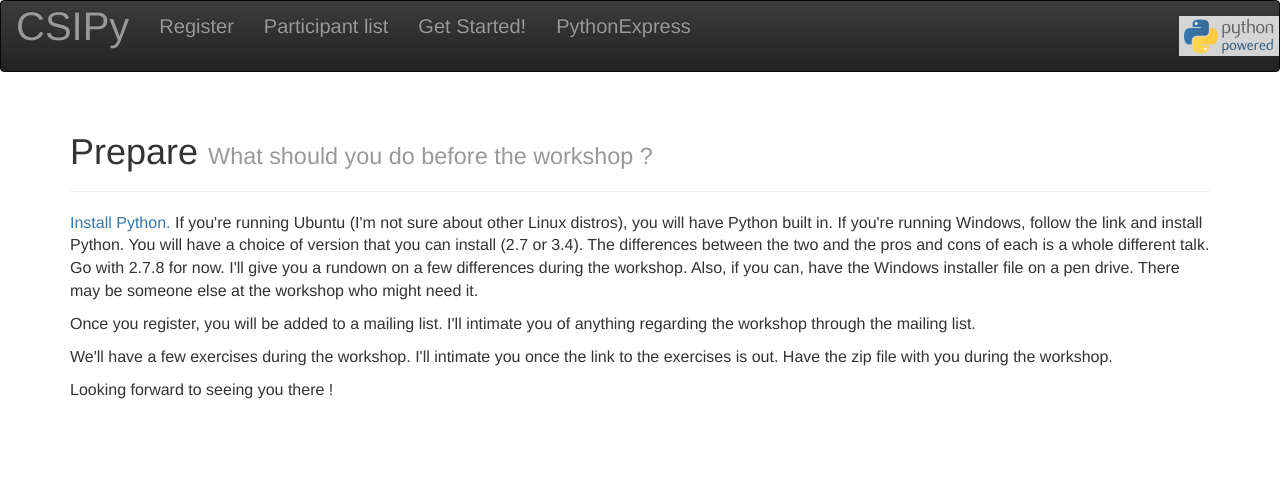
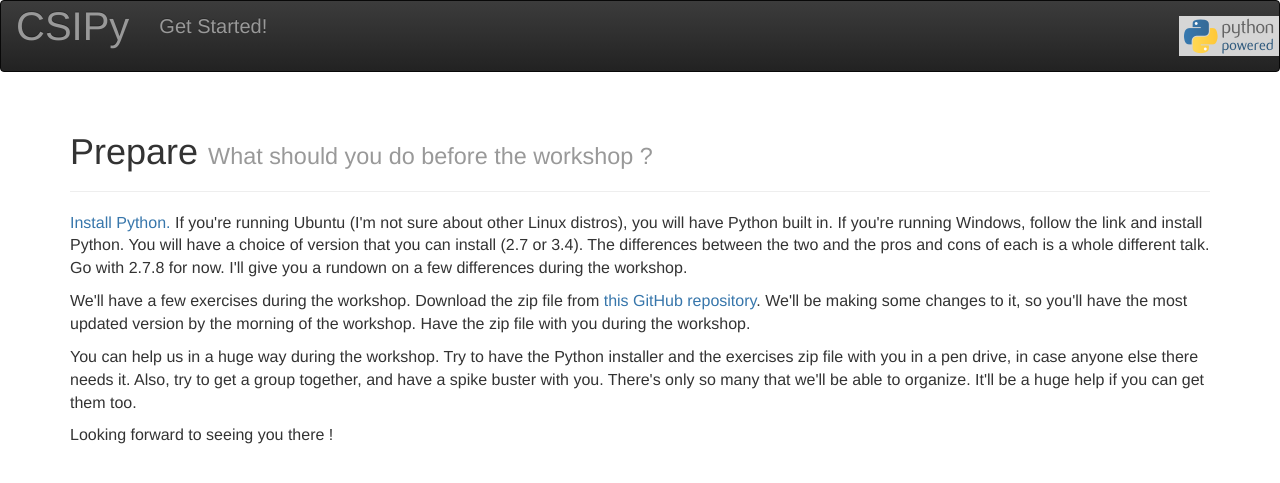
Before and after one commit to AlexMathew/csipy-home, a Flask app: page /setup in a window 1280 px wide. Shown: the top 483 px of the page. Run offline with Flask 2, Linux system fonts and the light colour scheme; some libraries are stand-ins or nearby versions.

Commit message:
Fix site to have only setup page

```diff
--- a/templates/home.html
+++ b/templates/home.html
@@ -6,7 +6,7 @@
 				<h1 style="font-size: 48px;">Welcome to CSIPy !</h1>
 				<p>
 					The introductory Python workshop, conducted for the CSI-SASTRA Chapter.
-					Supported by <a href="https://www.campushash.com/" style="color:#73D216; text-decoration: none">CampusHash</a>, the official workshop partners of PyCon India 2014, as part of <a href="http://pythonexpress.in" style="color:#73D216; text-decoration: none">Python Express</a>.
+
 					Follow the links on the navigation bar to continue.
 				</p>
 			</div>
--- a/templates/setup.html
+++ b/templates/setup.html
@@ -6,17 +6,22 @@
 	<div style="font-size:16px">
 		<div>
 			<p>
-				<a href="https://www.python.org/downloads/" style="color:#3776ab; text-decoration: none">Install Python.</a> If you're running Ubuntu (I'm not sure about other Linux distros), you will have Python built in. If you're running Windows, follow the link and install Python. You will have a choice of version that you can install (2.7 or 3.4). The differences between the two and the pros and cons of each is a whole different talk. Go with 2.7.8 for now. I'll give you a rundown on a few differences during the workshop. Also, if you can, have the Windows installer file on a pen drive. There may be someone else at the workshop who might need it.
+				<a href="https://www.python.org/downloads/" style="color:#3776ab; text-decoration: none">Install Python.</a> If you're running Ubuntu (I'm not sure about other Linux distros), you will have Python built in. If you're running Windows, follow the link and install Python. You will have a choice of version that you can install (2.7 or 3.4). The differences between the two and the pros and cons of each is a whole different talk. Go with 2.7.8 for now. I'll give you a rundown on a few differences during the workshop.
+			</p>
+		</div>
+<!--	<div>
+			<p>
+				Once you register, you will be added to a mailing list. I'll intimate you of anything regarding the workshop through the mailing list.
+			</p>
+		</div> -->
+		<div>
+			<p>
+				We'll have a few exercises during the workshop. Download the zip file from <a href="https://github.com/AlexMathew/csipy-exercises" style="color:#3776ab; text-decoration: none">this GitHub repository</a>. We'll be making some changes to it, so you'll have the most updated version by the morning of the workshop. Have the zip file with you during the workshop.
 			</p>
 		</div>
 		<div>
 			<p>
-				Once you register, you will be added to a mailing list. I'll intimate you of anything regarding the workshop through the mailing list.
-			</p>
-		</div>
-		<div>
-			<p>
-				We'll have a few exercises during the workshop. I'll intimate you once the link to the exercises is out. Have the zip file with you during the workshop.
+				You can help us in a huge way during the workshop. Try to have the Python installer and the exercises zip file with you in a pen drive, in case anyone else there needs it. Also, try to get a group together, and have a spike buster with you. There's only so many that we'll be able to organize. It'll be a huge help if you can get them too.
 			</p>
 		</div>
 		<div>
--- a/templates/template.html
+++ b/templates/template.html
@@ -12,10 +12,10 @@
 				<div class="nav-inner" style="font-size: 20px">
 					<a class="navbar-brand" href="/" style="font-size: 40px">CSIPy</a>
 					<ul class="nav navbar-nav navbar-justified">
-						<li><a href="/register">Register</a></li>
-						<li><a href="/participants">Participant list</a></li>
+<!--					<li><a href="/register">Register</a></li>
+						<li><a href="/participants">Participant list</a></li> -->
 						<li><a href="/setup">Get Started!</a></li>
-						<li><a href="http://pythonexpress.in">PythonExpress</a></li>
+<!--					<li><a href="http://pythonexpress.in">PythonExpress</a></li> -->
 					</ul>
 				</div>
 				<div class="navbar-text navbar-right">
```
